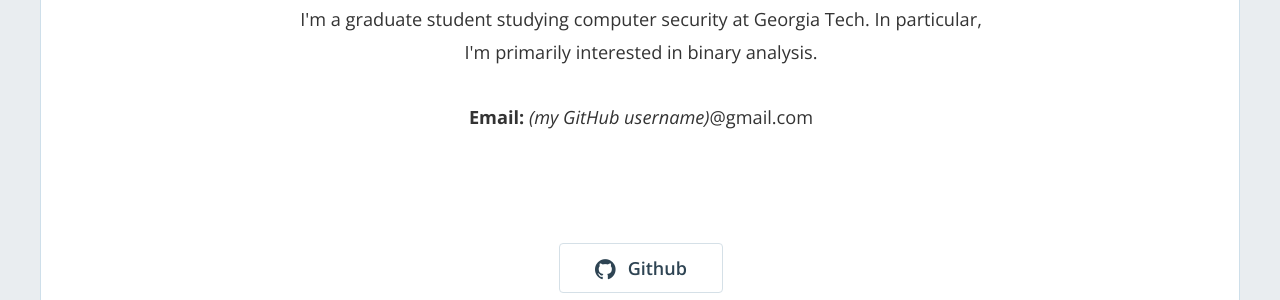
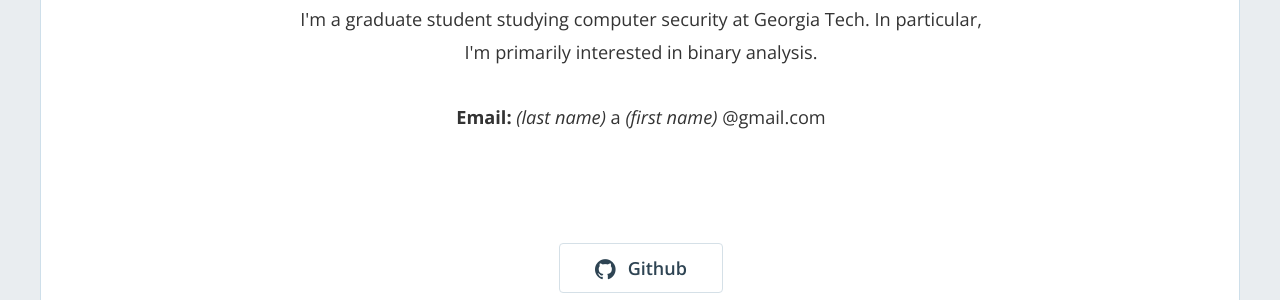
Before and after one commit to stevenskevin/stevenskevin.github.io, a Jekyll site: the page built from index.html, in a window 1280 px wide. Shown: the part 246-546 px from the top of the page. Built offline with Jekyll 4.4.1, drawn with Linux system fonts in a browser that asks for light colours; nearby versions of some CDN libraries; the list of posts is cut into pages by our own code.

Commit message:
Fix email description

```diff
--- a/_config.yml
+++ b/_config.yml
@@ -16,7 +16,7 @@
 title: "Kevin Stevens"
 email: 'example@example.com'
 description: "I'm a graduate student studying computer security at Georgia Tech. In particular, I'm primarily interested in binary analysis."
-email_description: "<i>(my GitHub username)</i>@gmail.com"
+email_description: "<i>(last name)</i> a <i>(first name)</i> @gmail.com"
 baseurl: "" # the subpath of your site, e.g. /blog
 url: "https://stevenskevin.github.io" # the base hostname & protocol for your site, e.g. https://example.com
 github_username: 'stevensakevin'
```
